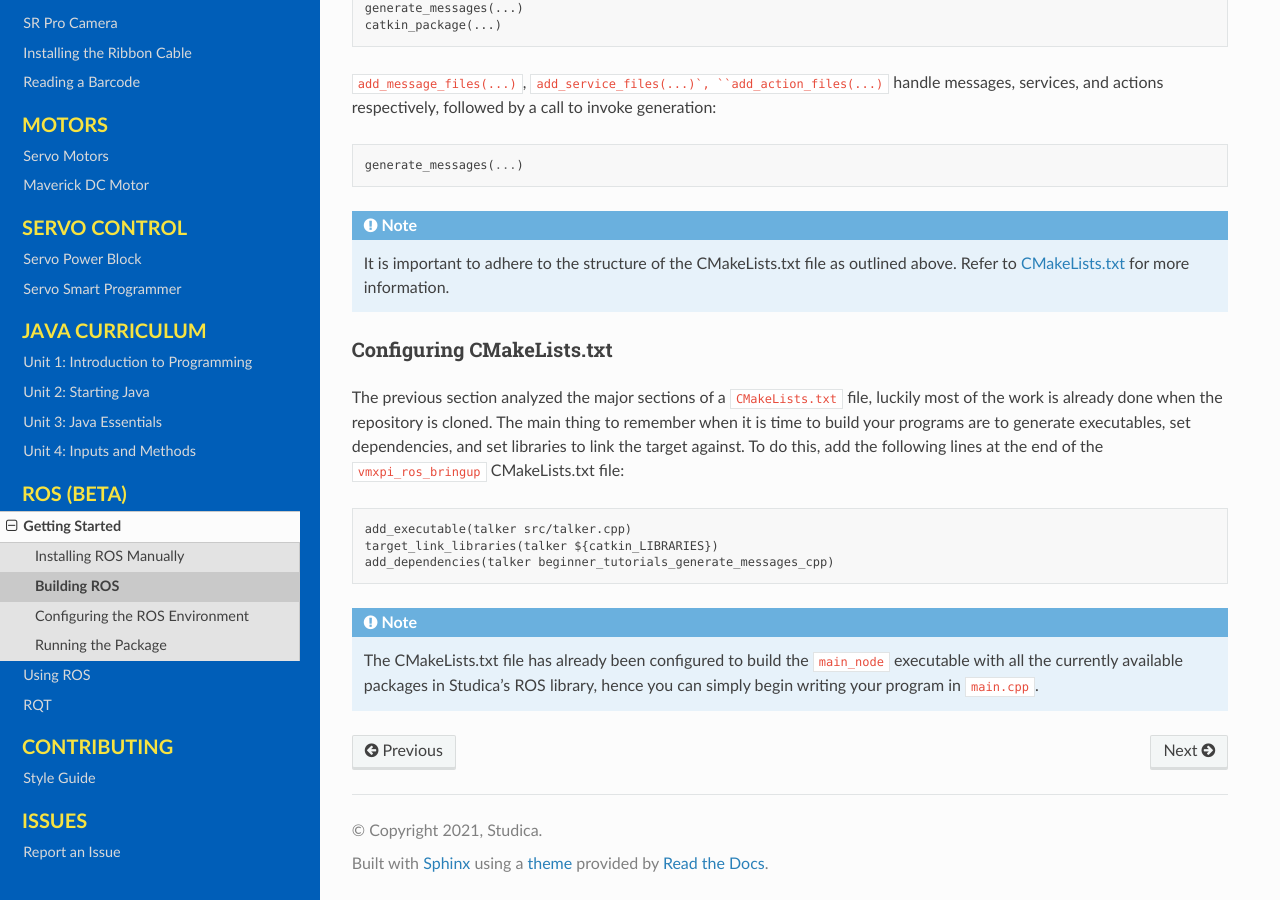
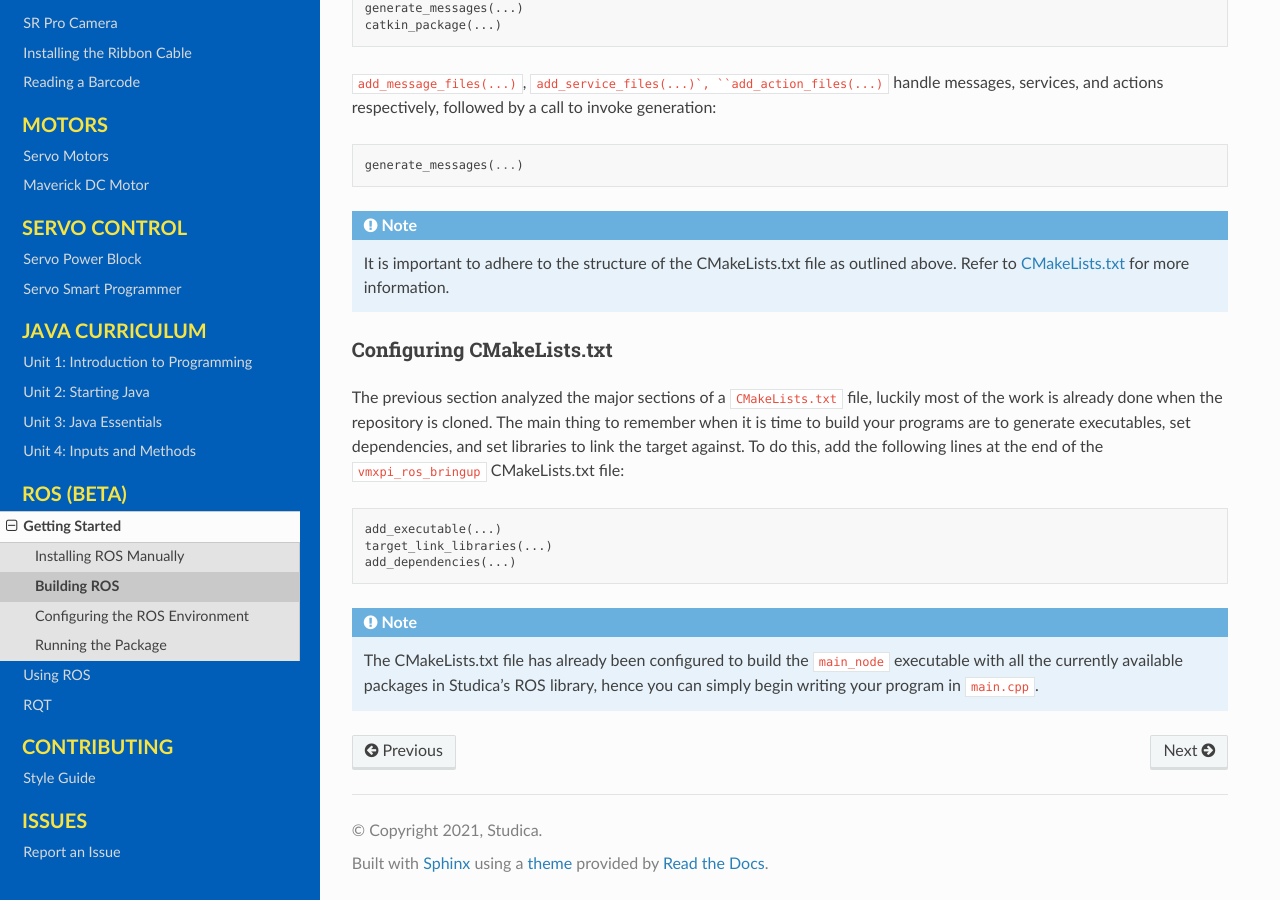
Before and after one commit to studica/studica-docs-worldskills, a Sphinx documentation site: the page built from source/docs/ROS/GettingStarted/building-ros.rst, in a window 1280 px wide and 900 px high, scrolled down 6722 px. Built offline with Sphinx 7.4.7 and the Read the Docs theme 2.0.0, drawn with Linux system fonts in a browser that asks for light colours; pages that are not in the unit, such as notebooks, are missing from menus.

Commit message:
Updated building-ros.rst

```diff
--- a/source/docs/ROS/GettingStarted/building-ros.rst
+++ b/source/docs/ROS/GettingStarted/building-ros.rst
@@ -356,8 +356,8 @@ The previous section analyzed the major sections of a ``CMakeLists.txt`` file, l
 
 .. code-block:: rst
 
-   add_executable(talker src/talker.cpp)
-   target_link_libraries(talker ${catkin_LIBRARIES})
-   add_dependencies(talker beginner_tutorials_generate_messages_cpp)
+   add_executable(...)
+   target_link_libraries(...)
+   add_dependencies(...)
 
 .. note:: The CMakeLists.txt file has already been configured to build the ``main_node`` executable with all the currently available packages in Studica's ROS library, hence you can simply begin writing your program in ``main.cpp``.
```
